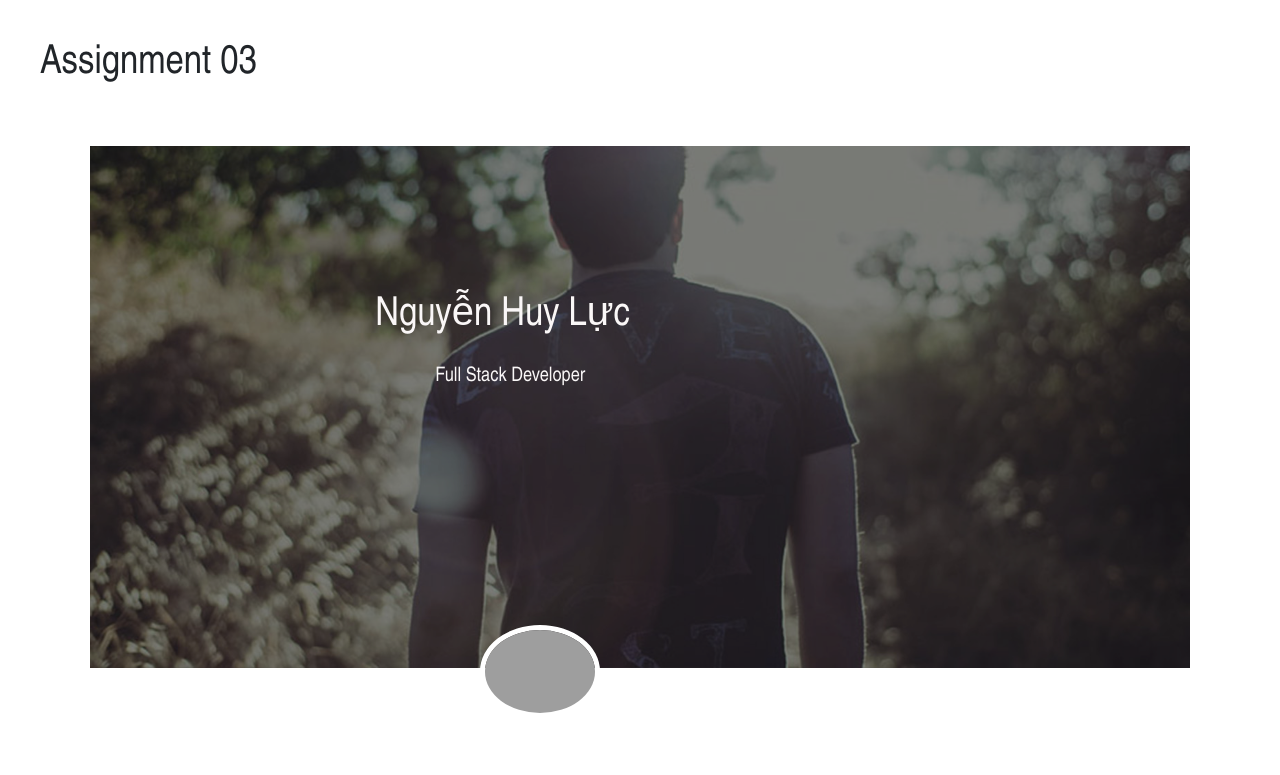
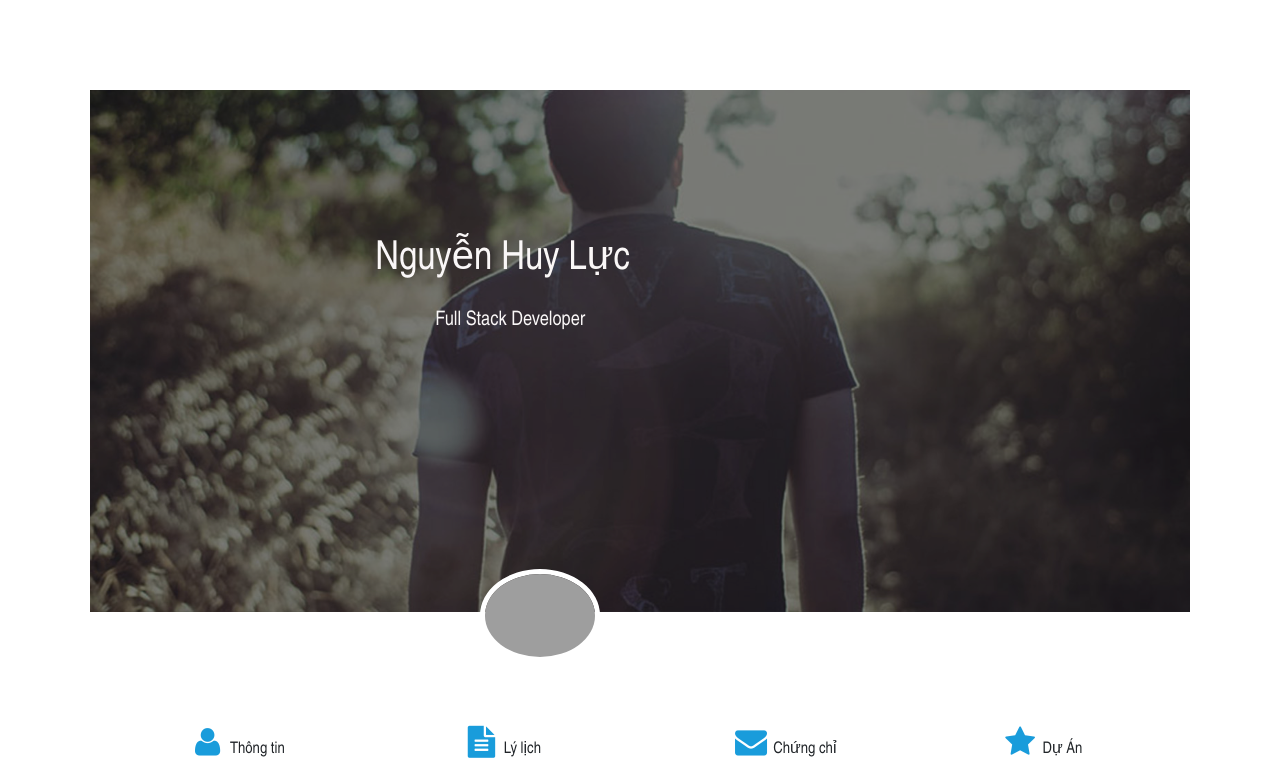
Before and after one commit to Nguyenhuyluc/ASM_03, a plain HTML site: page index.html in a window 1280 px wide. Shown: the top 775 px of the page. Drawn offline with nearby package versions, Linux system fonts and the light colour scheme; grey boxes are pictures that could not be loaded.

Commit message:
sua file index lan 2

```diff
--- a/index.html
+++ b/index.html
@@ -18,7 +18,6 @@
 </head>
 
 <body>
-	<h1>Assignment 03</h1>
 	<div id="banner" style="padding: 50px">
 		<img id="img" src="images/banner.jpg" alt="" style="width:100%;">
 		<span class="nghe">
```
